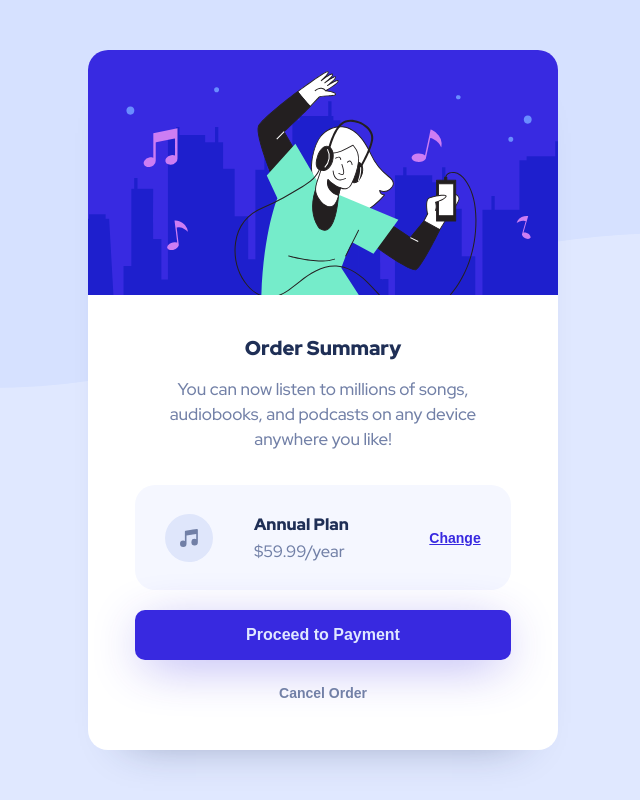
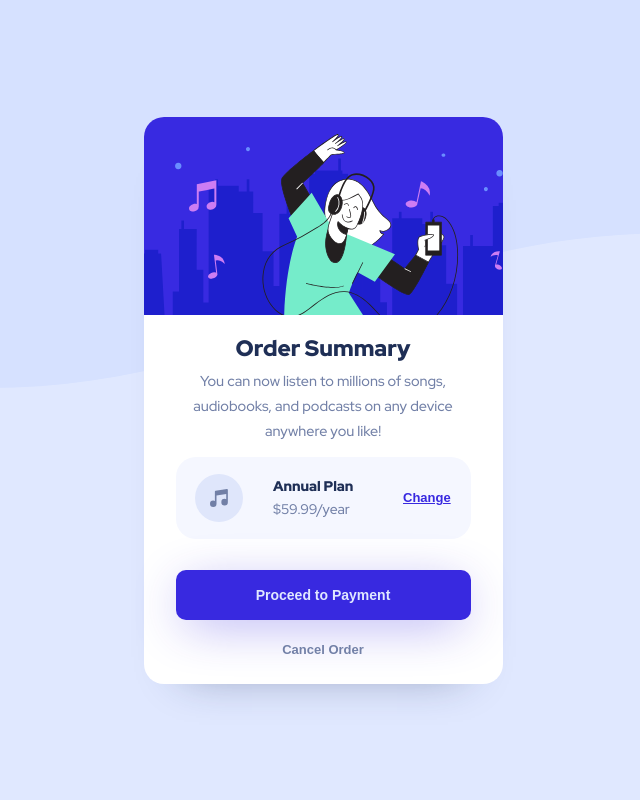
Before and after one commit to FrancoPagnotta/Order_Summary_Frontend_Mentor, a plain HTML site: page index.html in a window 1280 px wide. Shown: the whole page, without its empty margins (317-957 px from the left). Drawn offline with Linux system fonts and the light colour scheme.

Commit message:
responsive design mobile first optimized

```diff
--- a/style.css
+++ b/style.css
@@ -153,11 +153,11 @@ body {
 
 
 /* RESPONSIVE DESIGN - MOBILE FIRST */
-/* MIN-WIDTH 320PX */
+/* 320x569 */
 @media screen and (min-width: 320px) {
 	.card-container {
-		width: 270px;
-		height: 500px;
+		width: 18.4375rem;
+		height: 32.4375rem;
 	}
 
 	.card-main {
@@ -166,18 +166,18 @@ body {
 	}
 
 	.title {
-		font-size: 20px;
-		margin-top: 15px;
-		margin-bottom: 5px;
+		font-size: 1.40rem;
+		margin-top: .9375rem;
+		margin-bottom: .3125rem;
 	}
 
 	.paragraph {
-		font-size: 12.5px;
+		font-size: .78125rem;
 	}
 
 	.card-plans {
-		width: 85%;
-		height: 15%;
+		width: 15.4375rem;
+		height: 5.125rem;
 	}
 
 	.plan {
@@ -185,15 +185,15 @@ body {
 	}
 
 	.plan-title {
-		font-size: 14px;
+		font-size: .875rem;
 	}
 
 	.plan-description {
-		font-size: 14px;
+		font-size: .875rem;
 	}
 
 	.change-plan-btn {
-		font-size: 13px;
+		font-size: .8125rem;
 	}
 
 	.card-btns {
@@ -202,10 +202,10 @@ body {
 	}
 
 	.payment-btn {
-		margin-bottom: 22px;
-		width: 85%;
-		height: 50px;
-		font-size: 14px;
+		margin-bottom: 1.375rem;
+		width: 15.4375rem;
+		height: 3.125rem;
+		font-size: .875rem;
 	}
 
 	.check-icon {
@@ -213,16 +213,16 @@ body {
 	}
 
 	.cancel-order-btn {
-		font-size: 13px;
+		font-size: .8125rem;
 		font-weight: 700;
 	}
 }
 
-/* MIN-WIDTH 768PX */
-@media screen and (min-width: 768px) {
+/* 360x640 */
+@media screen and (min-width: 360px) {
 	.card-container {
-		width: 470px;
-		height: 700px;
+		width: 20.4375rem;
+		height: 35.4375rem;
 	}
 
 	.card-main {
@@ -231,89 +231,176 @@ body {
 	}
 
 	.title {
-		font-size: 20px;
-		margin-top: 16px;
-		margin-bottom: 16px;
+		font-size: 1.40rem;
+		margin-top: .9375rem;
+		margin-bottom: .3125rem;
+	}
+
+	.paragraph {
+		font-size: .78125rem;
+	}
+
+	.card-plans {
+		width: 17.4375rem;
+		height: 5.125rem;
+	}
+
+	.plan {
+		left: -10px;
+	}
+
+	.plan-title {
+		font-size: .875rem;
+	}
+
+	.plan-description {
+		font-size: .875rem;
+	}
+
+	.change-plan-btn {
+		font-size: .8125rem;
+	}
+
+	.card-btns {
+		width: 100%;
+		height: 20%;
+	}
+
+	.payment-btn {
+		margin-bottom: 1.375rem;
+		width: 17.4375rem;
+		height: 3.125rem;
+		font-size: .875rem;
+	}
+
+	.check-icon {
+		width: 15%;
+	}
+
+	.cancel-order-btn {
+		font-size: .8125rem;
+		font-weight: 700;
+	}
+}
+
+/* 768x569 */
+@media screen and (min-width: 768px) {
+
+	.card-container {
+		width: 18.4375rem;
+		height: 32.4375rem;
+	}
+
+	.card-main {
+		width: 80%;
+		height: 20%;
+	}
+
+	.title {
+		font-size: 1.40rem;
+		margin-top: .9375rem;
+		margin-bottom: .3125rem;
+	}
+
+	.paragraph {
+		font-size: .78125rem;
+	}
+
+	.card-plans {
+		width: 15.4375rem;
+		height: 5.125rem;
+	}
+
+	.plan {
+		left: -10px;
+	}
+
+	.plan-title {
+		font-size: .875rem;
+	}
+
+	.plan-description {
+		font-size: .875rem;
+	}
+
+	.change-plan-btn {
+		font-size: .8125rem;
+	}
+
+	.card-btns {
+		width: 100%;
+		height: 20%;
+	}
+
+	.payment-btn {
+		margin-bottom: 1.375rem;
+		width: 15.4375rem;
+		height: 3.125rem;
+		font-size: .875rem;
+	}
+}
+
+/* 1024x640 */
+@media screen and (min-width: 1024px) {
+
+	.card-container {
+		width: 22.4375rem;
+		height: 35.4375rem;
+	}
+
+	.card-main {
+		width: 18.25rem;
+		height: 4.3125rem;
+	}
+
+	.title {
+		font-size: 1.40rem;
+		margin-top: .9375rem;
+		margin-bottom: .3125rem;
+	}
+
+	.paragraph {
+		font-size: .9rem;
+	}
+
+	.card-plans {
+		width: 18.4375rem;
+		height: 5.125rem;
+	}
+
+	.payment-btn {
+		margin-bottom: 1.375rem;
+		width: 18.4375rem;
+		height: 3.125rem;
+		font-size: .875rem;
+	}
+}
+
+
+/* 1366x768 */
+@media screen and (min-width: 1366px) {
+	.card-container {
+		width: 28.125rem;
+		height: 43.5625rem;
+	}
+
+	.card-main {
+		width: 22.125rem;
+		height: 4.3125rem;
 	}
 
 	.paragraph {
 		font-size: 17px;
+		line-height: 30px;
 	}
 
 	.card-plans {
-		width: 80%;
-		height: 15%;
-	}
-
-	.plan {
-		left: -20px;
-	}
-
-	.plan-title {
-		font-size: 16.5px;
-	}
-
-	.plan-description {
-		font-size: 16.5px;
-	}
-
-	.change-plan-btn {
-		font-size: 14px;
+		width: 22.125rem;
+		height: 6.125rem;
 	}
 
 	.payment-btn {
-		width: 80%;
-		margin-bottom: 25px;
-		font-size: 16px;
-	}
-
-	.check-icon {
-		width: 10%;
-	}
-
-	.cancel-order-btn {
-		font-size: 14px;
-		font-weight: 700;
+		width: 22.125rem;
+		height: 3.125rem;
 	}
 }
-
-/* MIN-WIDTH 1600PX */
-@media screen and (min-width: 1600px) {
-	.card-container {
-		width: 570px;
-		height: 800px;
-	}
-
-	.title {
-		font-size: 35px;
-	}
-
-	.card-main {
-		width: 70%;
-	}
-
-	.paragraph {
-		font-size: 17.5px;
-		line-height: 30px;
-	}
-
-	.plan-title {
-		font-size: 17px;
-	}
-
-	.plan-description {
-		font-size: 17px;
-	}
-
-	.change-plan-btn {
-		font-size: 14px;
-	}
-
-	.payment-btn {
-		font-size: 15px;
-	}
-
-	.cancel-order-btn {
-		font-size: 14px;
-	}
-}
```
